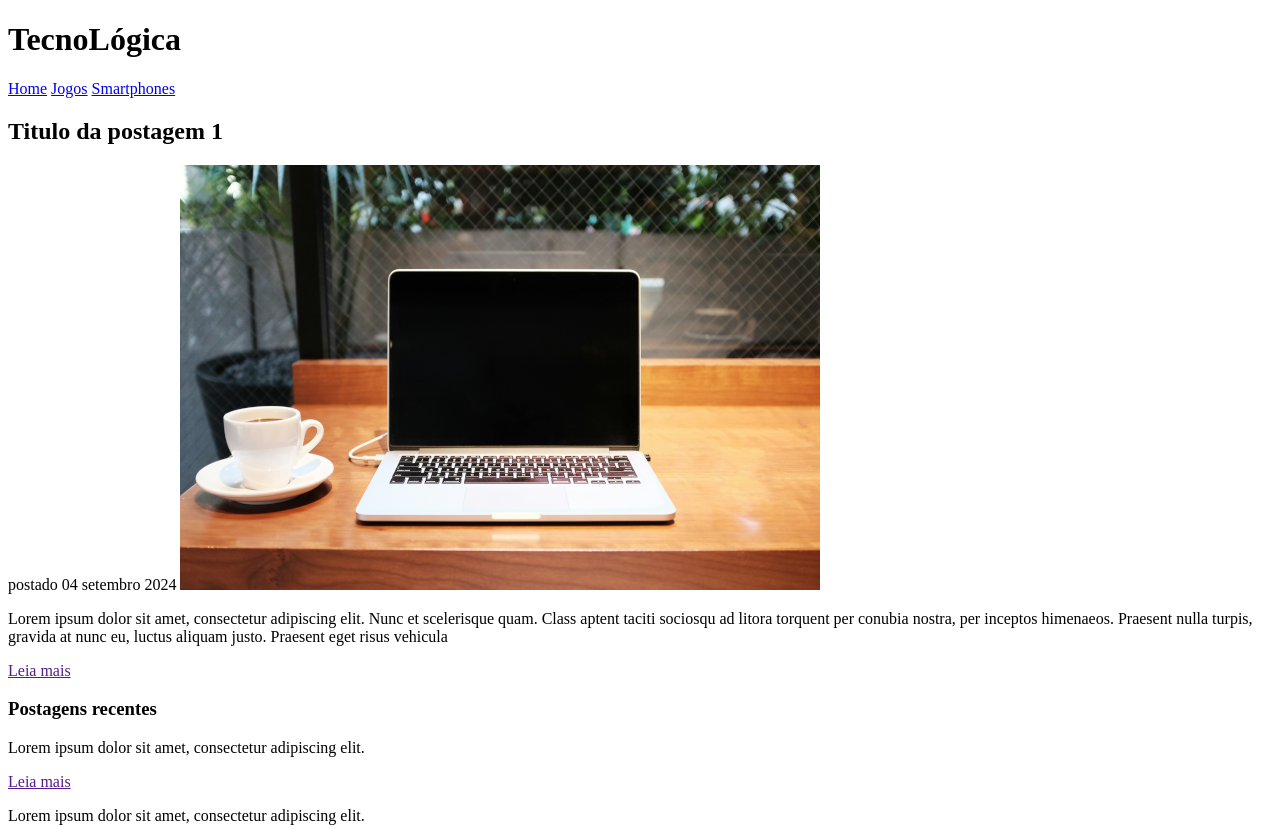
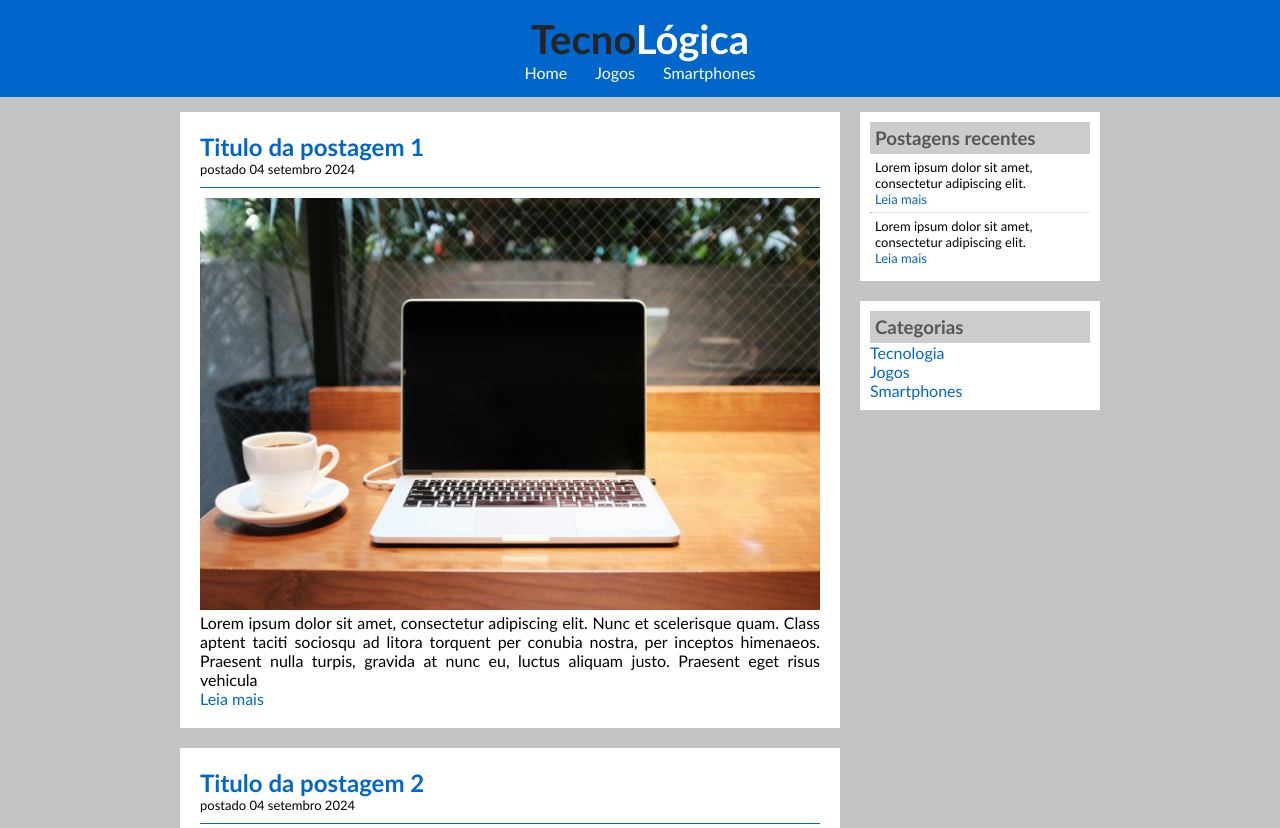
Before and after one commit to CarinaMendesDev/TecnoLogica, a plain HTML site: page index.html in a window 1280 px wide. Shown: the top 828 px of the page. Drawn offline with Linux system fonts and the light colour scheme.

Commit message:
aplicacao de css

```diff
--- /dev/null
+++ b/CSS/style.css
@@ -0,0 +1,125 @@
+/*Limpar Formatacao*/
+* {
+    margin: 0;
+    padding: 0;
+}
+
+/*formatacoes genericas*/
+body {
+    font-size: 16px;
+    font-family: 'Trebuchet MS', 'Lucida Sans Unicode', 'Lucida Grande', 'Lucida Sans', Arial, sans-serif;
+    background-color: #C4C4C4;
+}
+
+h1{
+    color: #252525;
+    font-size: 40px;,
+}
+
+h2{
+    color: #0066CC;
+}
+
+h3{
+    color: #565656;
+    background-color: #CCCCCC;
+    padding: 5px;
+}
+
+
+
+    /*Header*/
+#header {
+    background-color: #0066CC;
+    padding: 15px;
+    text-align: center;
+}
+
+#Logo, #Menu {
+    padding: 10px;
+}
+
+#header a:link, #header a:visited {
+    color: white;
+    padding: 8px 12px;
+}
+
+#header a:hover{
+    background-color: #FFFFFF;
+    color: #0066CC;
+    text-decoration: none;
+}
+
+.white {
+    color: white;
+}
+
+/*CONTENT CONTEUDO*/
+#content {
+    width: 920px;
+    margin: 0px auto;
+    padding: 15px;
+}
+
+#posts {
+    width: 660px;
+    float: left;
+}
+
+.post {
+    margin-bottom: 20px;
+    padding: 20px;
+    background: #FFFFFF;
+    text-align: justify;
+}
+
+.data-post {
+    font-size: 13px;
+    border-bottom: 1px solid #0066CC;
+    margin-bottom: 10px;
+    padding-bottom: 10px;
+    display: block;
+}
+
+.img-post {
+    width: 620px;
+}
+
+/*Right Sidebar*/
+#right-side {
+    width: 240px;
+    float: right;
+}
+
+.content-right {
+    background: #FFFFFF;
+    padding: 10px;
+    margin-bottom: 20px;
+}
+
+.post-right {
+    font-size: 13px;
+    padding: 5px;
+    border-bottom: 1px dotted #CCCCCC;
+}
+
+/* formataçao de links */
+a{
+    text-decoration: none;
+}
+
+a:link, a:visited {
+    color: #0066CC;
+}
+a:hover {
+    text-decoration: underline;
+}
+
+/*Footer*/
+#footer {
+    clear: both;
+    background: #FFFFFF;
+    text-align: center;
+    padding: 15px;
+    color: #0066CC;
+}
--- a/index.html
+++ b/index.html
@@ -6,7 +6,7 @@
     <meta name="viewport" content="width=device-width, initial-scale=1.0">
     <title>TecnoLógica - Tudo sobre tecnologia</title>
 
-    <link rel="stylesheet" href="css/style.css">
+    <link rel="stylesheet" href="./CSS/style.css">
 </head>
 
 <body>
@@ -34,6 +34,18 @@
                 <h2>Titulo da postagem 1</h2>
                 <span class="data-post">postado 04 setembro 2024</span>
                 <img class="img-post" src="imagens/tecnologia01.png">
+                <p>
+                    Lorem ipsum dolor sit amet, consectetur adipiscing elit. Nunc et scelerisque quam. Class aptent taciti sociosqu ad litora torquent per conubia nostra, per inceptos himenaeos. Praesent nulla turpis, gravida at nunc eu, luctus aliquam justo. Praesent eget risus vehicula
+                </p>
+                <a href="">Leia mais</a>
+            </div>
+            <!--fechamento postagem -->
+
+            <!-- abertura postagem -->
+            <div class="post">
+                <h2>Titulo da postagem 2</h2>
+                <span class="data-post">postado 04 setembro 2024</span>
+                <img class="img-post" src="imagens/tecnologia02.png">
                 <p>
                     Lorem ipsum dolor sit amet, consectetur adipiscing elit. Nunc et scelerisque quam. Class aptent taciti sociosqu ad litora torquent per conubia nostra, per inceptos himenaeos. Praesent nulla turpis, gravida at nunc eu, luctus aliquam justo. Praesent eget risus vehicula
                 </p>
@@ -72,7 +84,7 @@
         </div>
 
         <div id="footer">
-            Todos os direitos reservados - NOME DO ALUNO
+            Todos os direitos reservados - Carina Mendes
         </div>
 
     </div>
```
